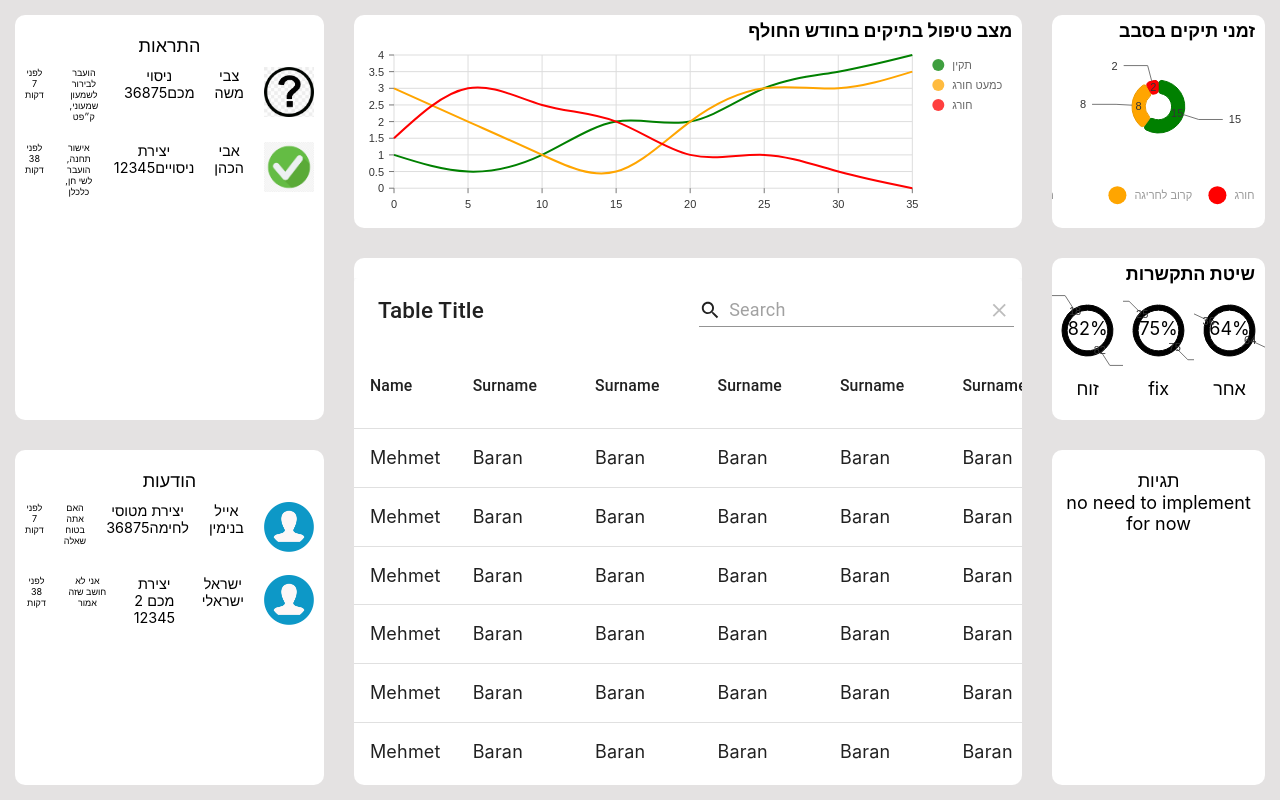
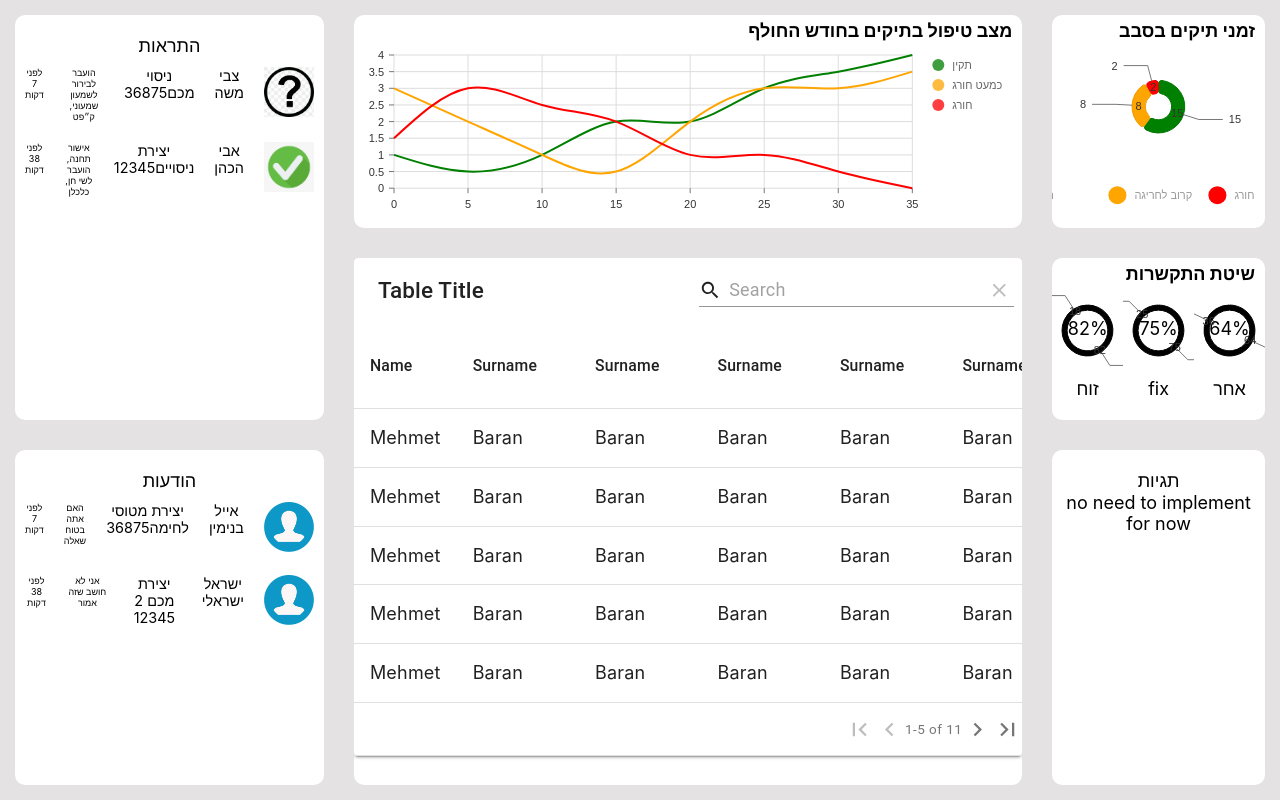
Before and after one commit to sisrecords/communicationsSkeleton, a Next.js app: page / in a window 1280 px wide. Built offline with nearby package versions, Linux system fonts and the light colour scheme.

Commit message:
table rows bug fix

```diff
--- a/components/main-table/main-table.js
+++ b/components/main-table/main-table.js
@@ -95,7 +95,7 @@ export default function MaterialTableDemo() {
                 columns={state.columns}
                 data={state.data}
                 options={{
-                    pageSize: pageSize,
+                    pageSize: pageSize-1,
                     pageSizeOptions: [],
                     toolbar: true,
                     paging: true
--- a/styles/utils.module.css
+++ b/styles/utils.module.css
@@ -58,16 +58,14 @@
   position: relative;
   grid-column: 2/4;
   grid-row: 3/7;
-  /* padding: 30px !important; */
+  padding: 0px !important;
 }
 .mainTableContainer > div{
-  /* position: absolute !important; */
-  /* margin-bottom: 15px; */
-  /* padding: -10px; */
-  /* right: 0; */
-  /* left: 0; */
-  /* bottom: 0; */
-  /* top: 0; */
+  position: absolute !important;
+  right: 0;
+  left: 0;
+  bottom: 0;
+  top: 0;
 }
 
 .smallPieChartsComponentContainer {
```
Also changed, not shown: components/message-table/message-table.module.css (deleted).
